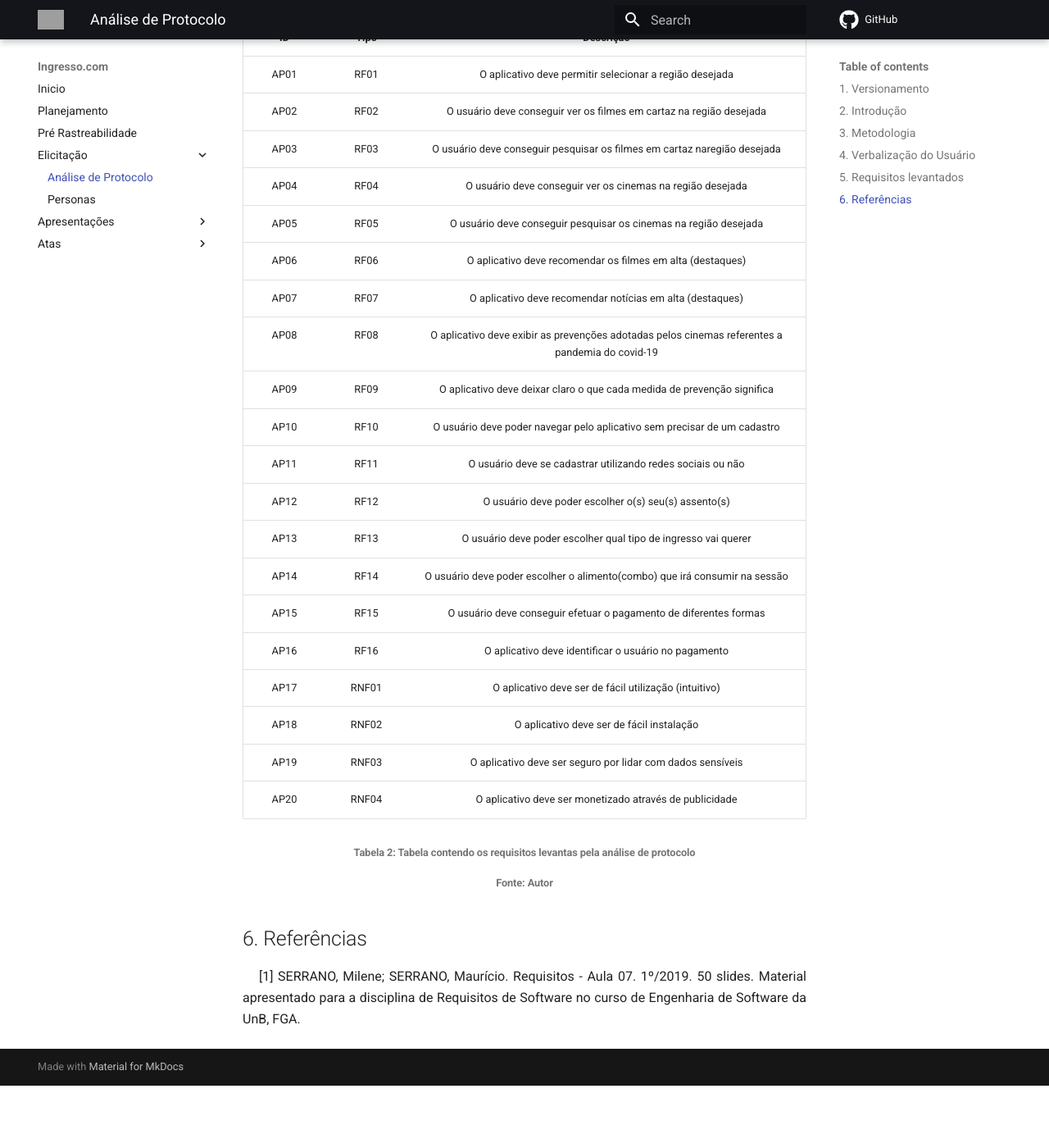
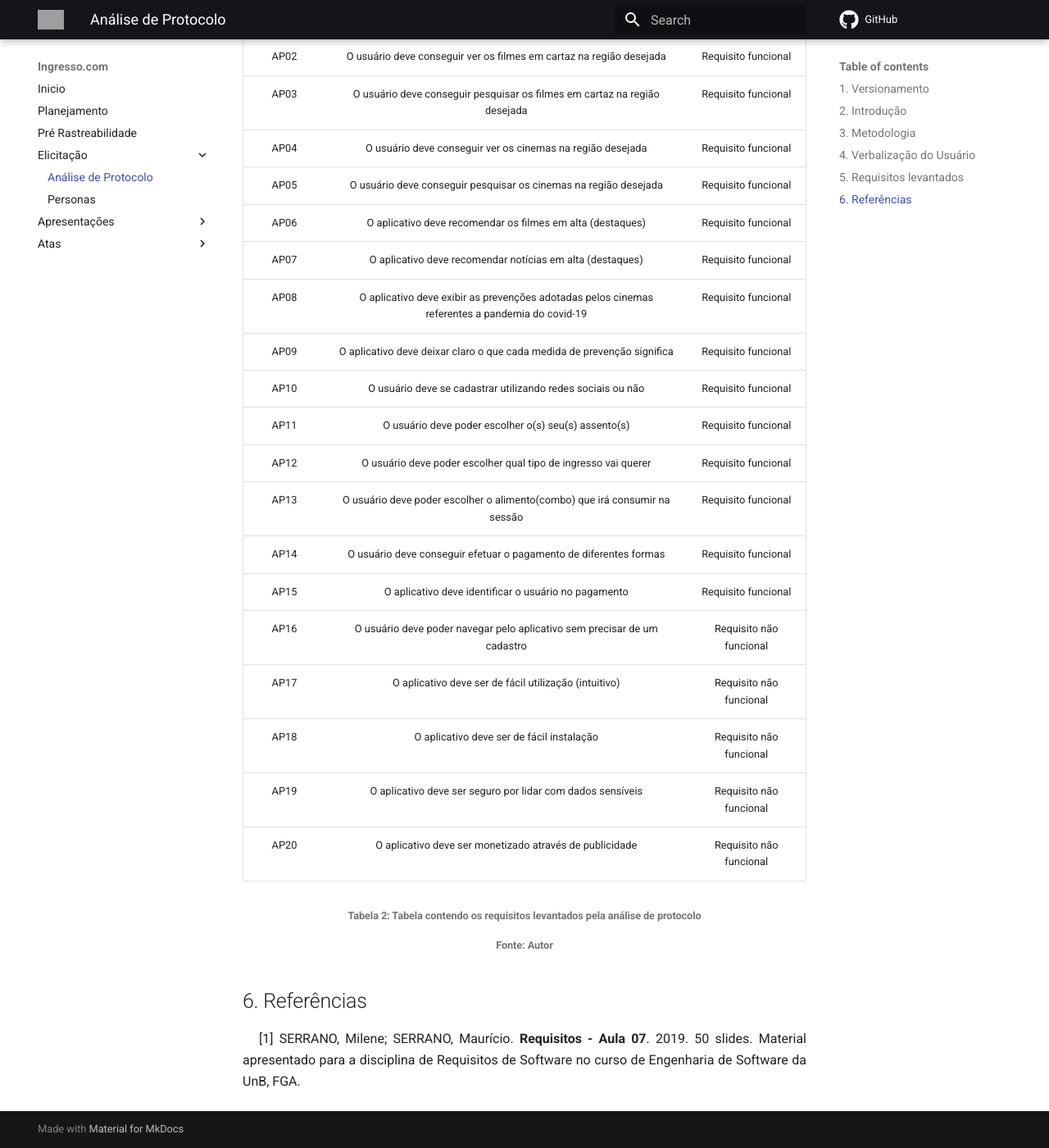
Before and after one commit to Requisitos-de-Software/2021.1-Ingresso.com, an MkDocs documentation site: the page built from docs/elicitacao/analiseProtocolo.md, in a window 1280 px wide and 1400 px high, scrolled down 2384 px. Shown: the whole window at 82% size. Built offline with MkDocs 1.6.1 and Material for MkDocs 9.7.7, drawn with Linux system fonts in a browser that asks for light colours; comment, search, counter and statistics services are not loaded; before the commit the page ends 3708 px from its top, so only the background shows below that; some of the changed text lies outside the part shown; grey boxes are pictures that could not be loaded.

Commit message:
#27 Padronizando tabela de requisitos e corrigindo erros ortográficos

```diff
--- a/docs/elicitacao/analiseProtocolo.md
+++ b/docs/elicitacao/analiseProtocolo.md
@@ -54,38 +54,36 @@
 
 ## 5. Requisitos levantados
 
-<h4>Legendas:</h4>
+<h4>Legenda:</h4>
 * AP = Análise de protocolo
-* RF = Requisito funcional
-* RNF = Requisito não funcional
 
-|ID|Tipo|Descrição|
+|ID|Descrição|Tipo de Requisito|
 |:--:|:--:|:-----:|
-|AP01|RF01|O aplicativo deve permitir selecionar a região desejada|
-|AP02|RF02|O usuário deve conseguir ver os filmes em cartaz na região desejada|
-|AP03|RF03|O usuário deve conseguir pesquisar os filmes em cartaz naregião desejada |
-|AP04|RF04|O usuário deve conseguir ver os cinemas na região desejada |
-|AP05|RF05|O usuário deve conseguir pesquisar os cinemas na região desejada |
-|AP06|RF06|O aplicativo deve recomendar os filmes em alta (destaques) |
-|AP07|RF07|O aplicativo deve recomendar notícias em alta (destaques) |
-|AP08|RF08|O aplicativo deve exibir as prevenções adotadas pelos cinemas referentes a pandemia do covid-19 |
-|AP09|RF09|O aplicativo deve deixar claro o que cada medida de prevenção significa|
-|AP10|RF10|O usuário deve poder navegar pelo aplicativo sem precisar de um cadastro|
-|AP11|RF11|O usuário deve se cadastrar utilizando redes sociais ou não|
-|AP12|RF12|O usuário deve poder escolher o(s) seu(s) assento(s)|
-|AP13|RF13|O usuário deve poder escolher qual tipo de ingresso vai querer|
-|AP14|RF14|O usuário deve poder escolher o alimento(combo) que irá consumir na sessão|
-|AP15|RF15|O usuário deve conseguir efetuar o pagamento de diferentes formas |
-|AP16|RF16|O aplicativo deve identificar o usuário no pagamento|
-|AP17|RNF01|O aplicativo deve ser de fácil utilização (intuitivo)|
-|AP18|RNF02|O aplicativo deve ser de fácil instalação|
-|AP19|RNF03|O aplicativo deve ser seguro por lidar com dados sensíveis|
-|AP20|RNF04|O aplicativo deve ser monetizado através de publicidade|
+|AP01|O aplicativo deve permitir selecionar a região desejada|Requisito funcional|
+|AP02|O usuário deve conseguir ver os filmes em cartaz na região desejada|Requisito funcional
+|AP03|O usuário deve conseguir pesquisar os filmes em cartaz na região desejada|Requisito funcional|
+|AP04|O usuário deve conseguir ver os cinemas na região desejada |Requisito funcional|
+|AP05|O usuário deve conseguir pesquisar os cinemas na região desejada |Requisito funcional|
+|AP06|O aplicativo deve recomendar os filmes em alta (destaques) |Requisito funcional|
+|AP07|O aplicativo deve recomendar notícias em alta (destaques) |Requisito funcional|
+|AP08|O aplicativo deve exibir as prevenções adotadas pelos cinemas referentes a pandemia do covid-19|Requisito funcional|
+|AP09|O aplicativo deve deixar claro o que cada medida de prevenção significa|Requisito funcional|
+|AP10|O usuário deve se cadastrar utilizando redes sociais ou não|Requisito funcional|
+|AP11|O usuário deve poder escolher o(s) seu(s) assento(s)|Requisito funcional|
+|AP12|O usuário deve poder escolher qual tipo de ingresso vai querer|Requisito funcional|
+|AP13|O usuário deve poder escolher o alimento(combo) que irá consumir na sessão|Requisito funcional|
+|AP14|O usuário deve conseguir efetuar o pagamento de diferentes formas |Requisito funcional|
+|AP15|O aplicativo deve identificar o usuário no pagamento|Requisito funcional|
+|AP16|O usuário deve poder navegar pelo aplicativo sem precisar de um cadastro|Requisito não funcional|
+|AP17|O aplicativo deve ser de fácil utilização (intuitivo)|Requisito não funcional|
+|AP18|O aplicativo deve ser de fácil instalação|Requisito não funcional|
+|AP19|O aplicativo deve ser seguro por lidar com dados sensíveis|Requisito não funcional|
+|AP20|O aplicativo deve ser monetizado através de publicidade|Requisito não funcional|
 
-<h6 align = "center">Tabela 2: Tabela contendo os requisitos levantas pela análise de protocolo</h6>
+<h6 align = "center">Tabela 2: Tabela contendo os requisitos levantados pela análise de protocolo</h6>
 <h6 align = "center">Fonte: Autor</h6>
 
 
 ## 6. Referências
 
-<p style="text-align: justify; text-indent: 20px">[1] SERRANO, Milene; SERRANO, Maurício. Requisitos - Aula 07. 1º/2019. 50 slides. Material apresentado para a disciplina de Requisitos de Software no curso de Engenharia de Software da UnB, FGA.</p>
+<p style="text-align: justify; text-indent: 20px">[1] SERRANO, Milene; SERRANO, Maurício. <b>Requisitos - Aula 07</b>. 2019. 50 slides. Material apresentado para a disciplina de Requisitos de Software no curso de Engenharia de Software da UnB, FGA.</p>
```
